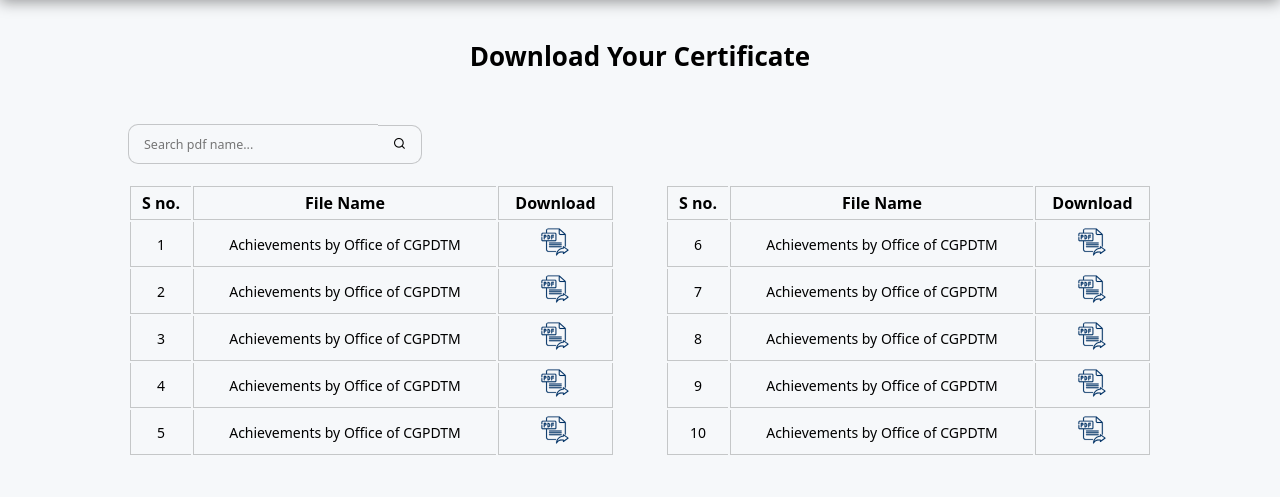
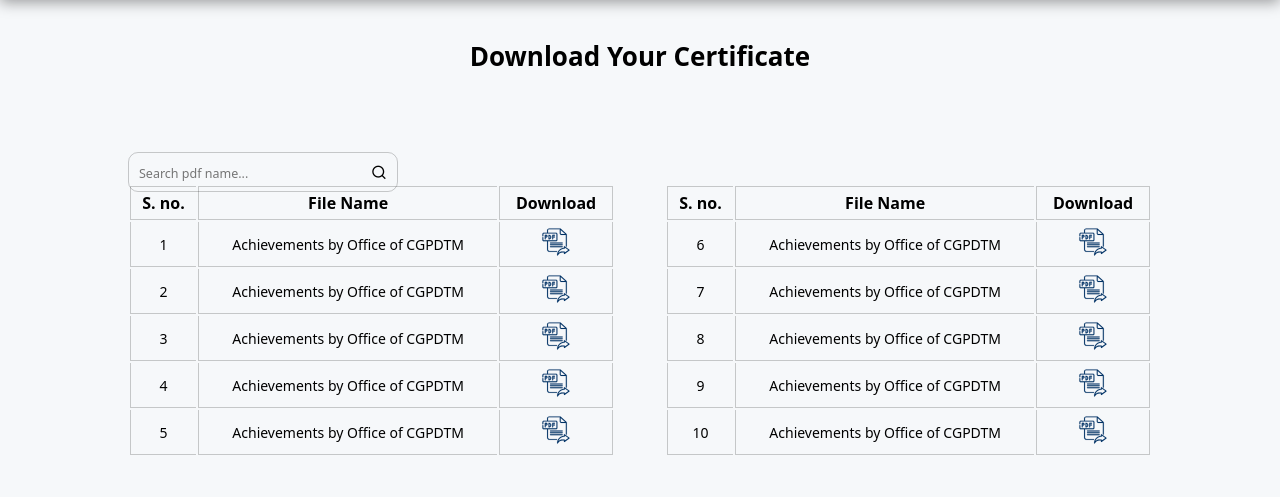
Before and after one commit to Happy-negi238/govDjango, a Django app: page /certificate/ in a window 1280 px wide. Shown: the part 64-561 px from the top of the page. Run offline with Django 5.2, Linux system fonts and the light colour scheme; some libraries are stand-ins or nearby versions.

Commit message:
some changes

```diff
--- a/static/css/certificate.css
+++ b/static/css/certificate.css
@@ -26,25 +26,28 @@ body {
 }
 
 .certificate .search-icon {
+  width: 270px;
+  height: 40px;
+  border: 1px solid #00000033;
+  display: flex;
+  justify-content: space-between;
+  align-items: center;
+  gap: 5px;
+  padding: 0 10px;
+  border-radius: 10px;
   position: absolute;
-  width: fit-content;
+  top: 27%;
   left: 10%;
-  display: flex;
-  align-items: center;
-  margin-top: 50px;
-  z-index: 1;
+
 }
 
 .certificate .search-icon input {
-  padding: 10px 15px;
+  border: none;
   outline: none;
-  width: 250px;
-  border-radius: 10px 0px 0px 10px;
-  background-color: #f6f8fa;
-  border-right: none;
-  border-left: 1px solid #00000033;
-  border-top: 1px solid #00000033;
-  border-bottom: 1px solid #00000033;
+  width: 100%;
+  height: 100%;
+  font-size: 15px;
+  background-color: transparent;
 }
 
 .certificate .search-icon input::placeholder{
@@ -52,15 +55,6 @@ body {
 }
 
 .certificate .search-icon i {
-  padding: 11.5px 15px;
-  border-radius: 0px 10px 10px 0px;
-  background-color: #f6f8fa;
-  border-left: none;
-  border-right: 1px solid #00000033;
-  border-top: 1px solid #00000033;
-  border-bottom: 1px solid #00000033;
-  outline: none;
-  font-size: 13px;
   cursor: pointer;
 }
 
--- a/templates/certificate.html
+++ b/templates/certificate.html
@@ -19,7 +19,7 @@
 
         <table>
             <thead>
-                <th>S no.</th>
+                <th>S. no.</th>
                 <th>File Name</th>
                 <th>Download</th>
             </thead>
@@ -55,16 +55,13 @@
                     <td><a id="anchor" href="#">{% include 'icons/pdf1.svg' %}</a></td>
                 </tr>
             </tbody>
-
         </table>
-
         <table>
             <thead>
-                <th>S no.</th>
+                <th>S. no.</th>
                 <th>File Name</th>
                 <th>Download</th>
             </thead>
-
             <tbody>
                 <tr>
                     <td>6</td>
--- a/templates/index.html
+++ b/templates/index.html
@@ -8,7 +8,7 @@
 {% block content %}
 <section class="home-container">
   <div class="container">
-    <div class="slider" id="slider1">
+     <div class="slider" id="slider1">
       <div class="slider-track">
         <div class="slide"><img src="../static/images/Infra-Freepik.webp" alt=""></div>
         <div class="slide"><img src="../static/images/mountain-3.jpg" alt=""></div>
@@ -65,9 +65,7 @@
     <div class="heading">
       <h1>New Updates</h1>
     </div>
-
     <div class="project">
-
       <div class="blink one">
         <span>
           <a href="">RRB NTPC Graduate Level Admit Card 2025</a> || <a href="">DRDO RAC Scientist B Recruitment
```
Also changed, not shown: govproject/settings.py (+10 -10 lines), static/css/style.css (+6 -4 lines), db.sqlite3.
